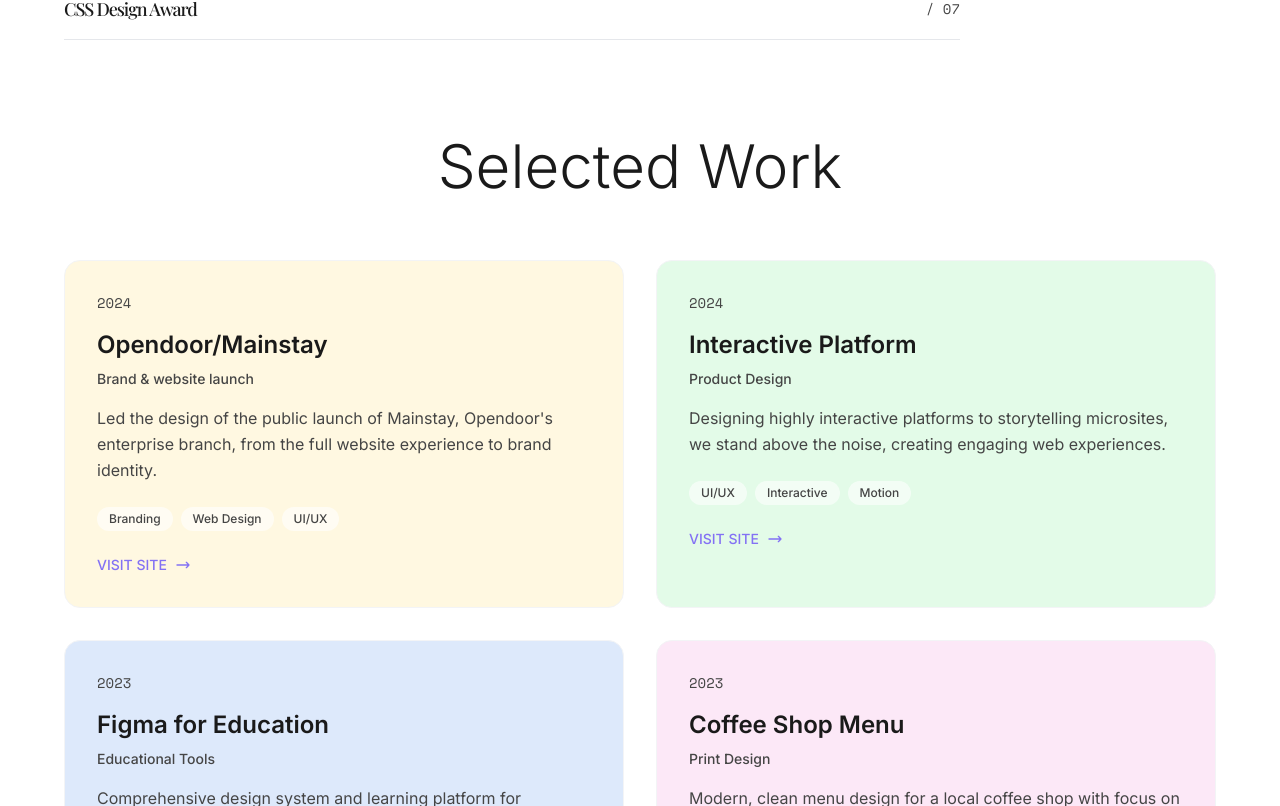
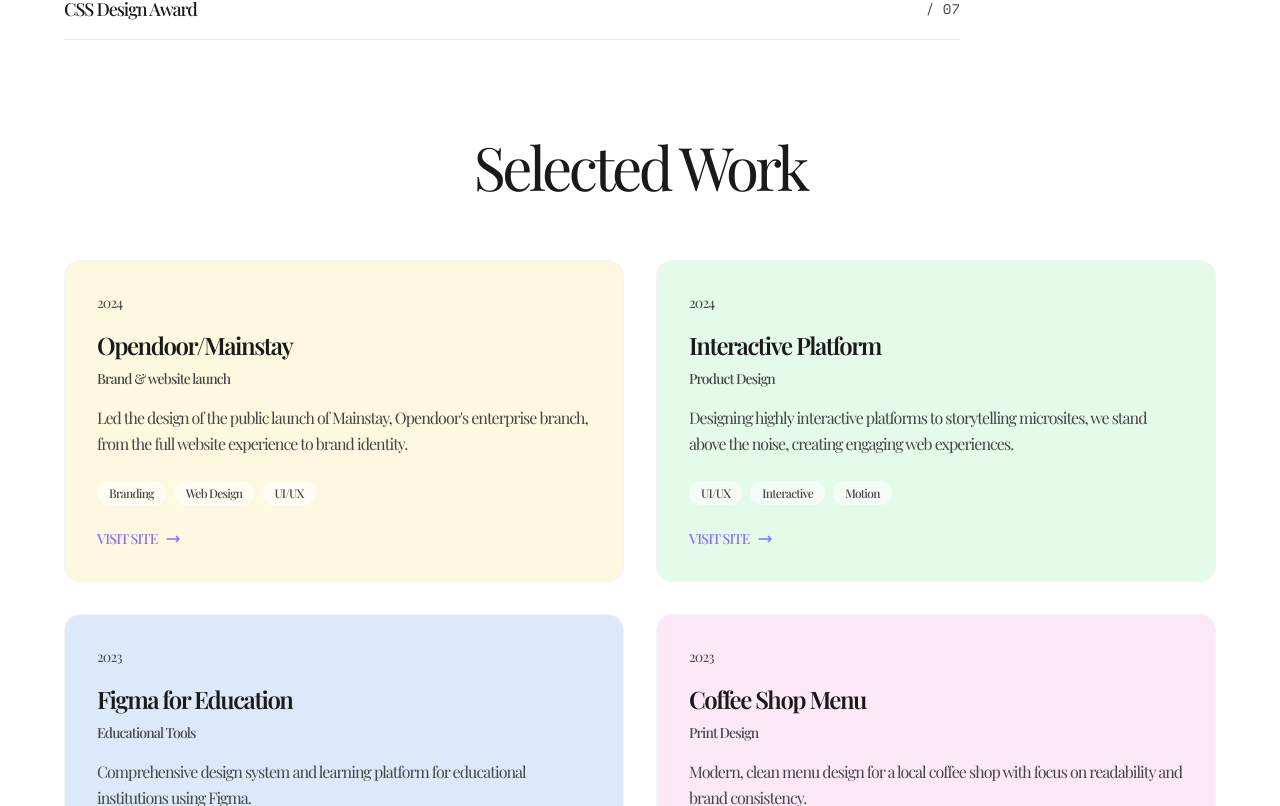
Before and after one commit to kshitij0299/pastel-pivot-folio, a React (Vite) app: page / in a window 1280 px wide. Shown: the part 1034-1840 px from the top of the page. Built offline with nearby package versions, Linux system fonts and the light colour scheme.

Commit message:
Fix font consistency
Apply Playfair font to all text elements for a cohesive look.

```diff
--- a/src/components/ProjectCard.tsx
+++ b/src/components/ProjectCard.tsx
@@ -33,13 +33,13 @@ export const ProjectCard = ({
       onMouseLeave={() => setIsHovered(false)}
     >
       {/* Year badge */}
-      <div className="text-sm font-mono text-body mb-4">{year}</div>
+      <div className="font-playfair text-sm font-mono text-body mb-4 tracking-[-0.06em]">{year}</div>
 
       {/* Project info */}
       <div className="mb-6">
-        <h3 className="text-2xl font-semibold text-heading mb-2">{title}</h3>
-        <p className="text-body text-sm font-medium mb-4">{category}</p>
-        <p className="text-body leading-relaxed">{description}</p>
+        <h3 className="font-playfair text-2xl font-semibold text-heading mb-2 tracking-[-0.06em]">{title}</h3>
+        <p className="font-playfair text-body text-sm font-medium mb-4 tracking-[-0.06em]">{category}</p>
+        <p className="font-playfair text-body leading-relaxed tracking-[-0.06em]">{description}</p>
       </div>
 
       {/* Tags */}
@@ -47,7 +47,7 @@ export const ProjectCard = ({
         {tags.map((tag) => (
           <span
             key={tag}
-            className="px-3 py-1 bg-white/60 rounded-full text-xs font-medium text-body"
+            className="font-playfair px-3 py-1 bg-white/60 rounded-full text-xs font-medium text-body tracking-[-0.06em]"
           >
             {tag}
           </span>
@@ -56,7 +56,7 @@ export const ProjectCard = ({
 
       {/* Visit site link */}
       <div className="flex items-center text-link">
-        <span className="text-sm font-medium">VISIT SITE</span>
+        <span className="font-playfair text-sm font-medium tracking-[-0.06em]">VISIT SITE</span>
         <svg
           className={cn(
             'ml-2 w-4 h-4 transition-transform duration-300',
--- a/src/components/WorkSection.tsx
+++ b/src/components/WorkSection.tsx
@@ -88,7 +88,7 @@ export const WorkSection = () => {
       <div className="container mx-auto px-6">
         <h2
           ref={titleRef}
-          className="text-4xl md:text-6xl font-light text-heading mb-16 text-center"
+          className="font-playfair text-4xl md:text-6xl font-light text-heading mb-16 text-center tracking-[-0.06em]"
         >
           Selected Work
         </h2>
```
